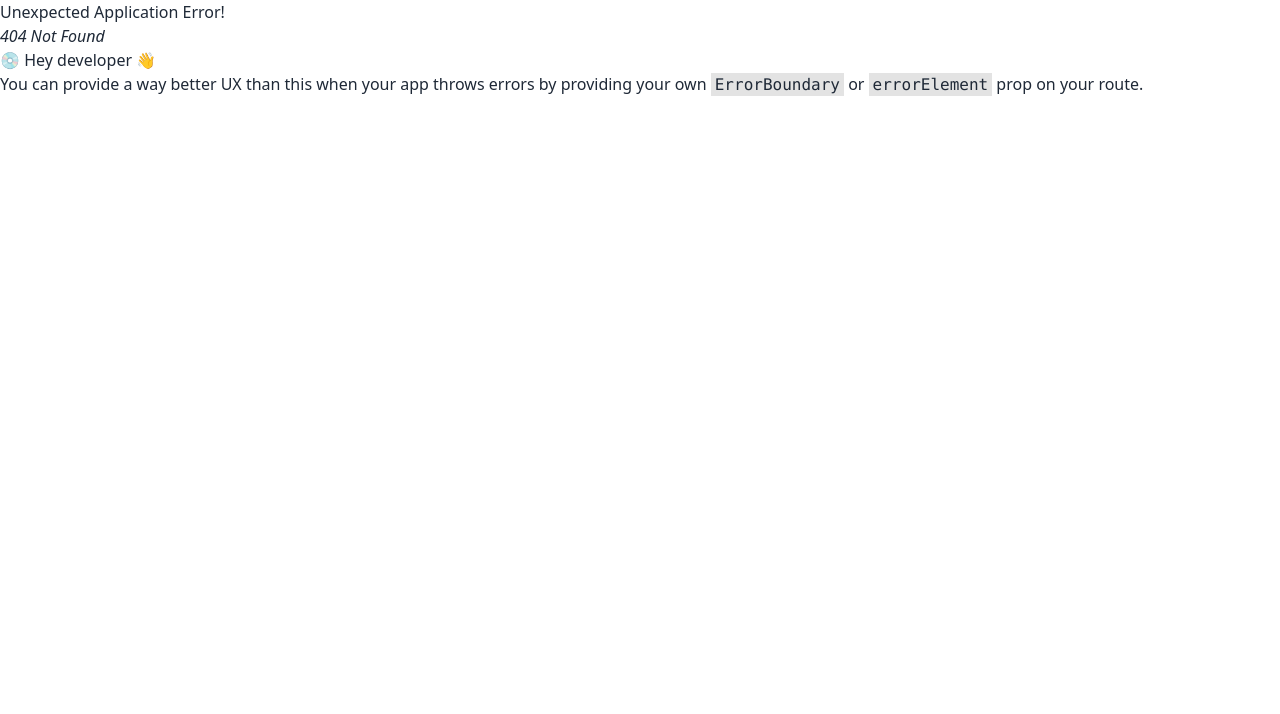
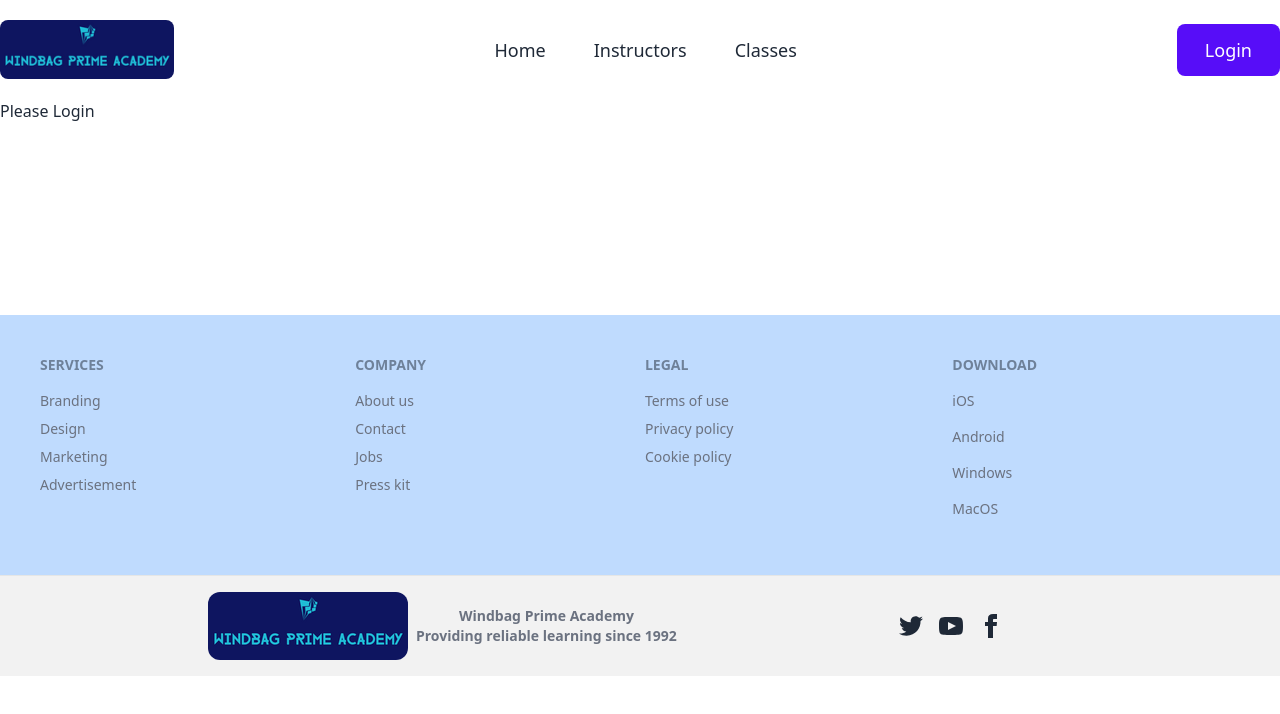
Before and after one commit to Habib-Anwar/windbag-prime-academy-client, a React (Vite) app: page /login in a window 1280 px wide. Before the commit this address had no page. Shown: the top 714 px of the page. Built offline with nearby package versions, Linux system fonts and the light colour scheme.

Commit message:
login page setup

```diff
--- a/src/Layout/Main.jsx
+++ b/src/Layout/Main.jsx
@@ -1,4 +1,4 @@
-import { Outlet } from "react-router-dom";
+import { Outlet, useLocation } from "react-router-dom";
 import Footer from "../Pages/Shared/Footer/Footer";
 import Navbar from "../Pages/Shared/NavBar/NavBar";
 
@@ -6,11 +6,14 @@ import Navbar from "../Pages/Shared/NavBar/NavBar";
 
 
 const Main = () => {
+    const location = useLocation();
+    console.log(location);
+    const noNavbarFooter = location.pathname.includes('404');
     return (
         <div>
-            <Navbar></Navbar>
+            {!noNavbarFooter && <Navbar></Navbar>}
             <Outlet></Outlet>
-            <Footer></Footer>
+            { !noNavbarFooter && <Footer></Footer>}
         </div>
     );
 };
--- a/src/Pages/Classes/Classes.jsx
+++ b/src/Pages/Classes/Classes.jsx
@@ -1,7 +1,12 @@
+import { useState } from "react";
 
 
 const Classes = ({ item }) => {
     const { image, name, instructor, available_seats, price, } = item;
+    const [disabled, setDisabled] = useState(false);
+    // if(available_seats === 0){
+    //     setDisabled(true)
+    // }
     return (
         <div>
             <div className="card">
@@ -13,7 +18,7 @@ const Classes = ({ item }) => {
                     <p className="py-2">Price: ${price}</p>
                     <div className="modal-action">
 
-                        <button className="btn btn-warning btn-outline">Enrole Now</button>
+                        <button disabled={disabled}  className="btn btn-warning btn-outline">Enrole Now</button>
                     </div>
                 </div>
             </div>
--- /dev/null
+++ b/src/Pages/Login/Login.jsx
@@ -0,0 +1,11 @@
+
+
+const Login = () => {
+    return (
+        <div>
+            <h3>Please Login</h3>
+        </div>
+    );
+};
+
+export default Login;
--- /dev/null
+++ b/src/Pages/Page404/Page404.jsx
@@ -0,0 +1,11 @@
+
+
+const Page404 = () => {
+    return (
+        <div>
+            oppsssswww
+        </div>
+    );
+};
+
+export default Page404;
--- a/src/Pages/Shared/NavBar/NavBar.jsx
+++ b/src/Pages/Shared/NavBar/NavBar.jsx
@@ -105,12 +105,12 @@ function Navbar() {
               </ul>
             </nav>
             <div className="hidden justify-end pr-16 sm:flex lg:pr-0">
-              <a
-                href="javascript:void(0)"
+              <Link to="/login"
+
                 className="bg-primary rounded-lg py-3 px-7 text-lg font-medium text-white hover:bg-opacity-90"
               >
                 Login
-              </a>
+              </Link>
             </div>
           </div>
         </div>
```
Also changed, not shown: src/Routes/Routes.jsx (+10 -0 lines).
